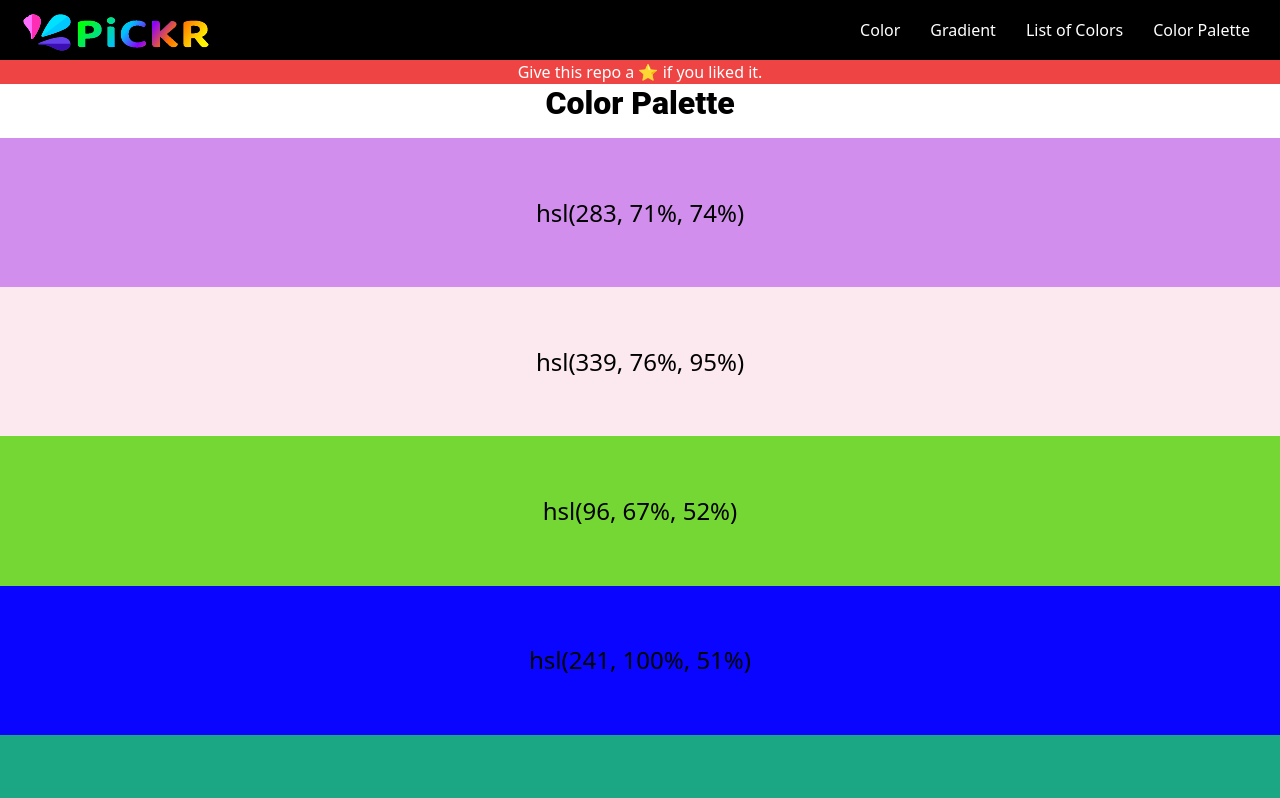
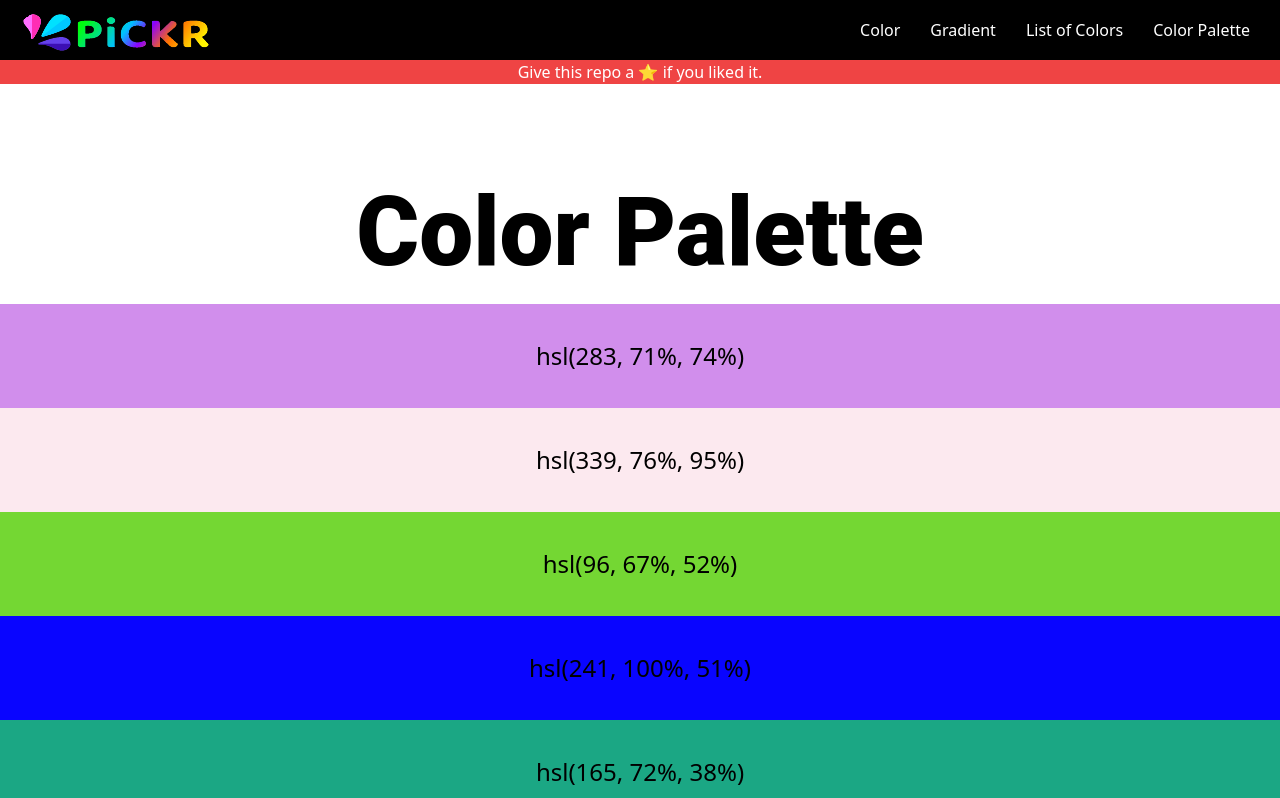
Before and after one commit to laxupaddhyay/pickr-app, a React (Create React App) app: page /color-palette in a window 1280 px wide. Shown: the top 798 px of the page. Built offline with nearby package versions, Linux system fonts and the light colour scheme.

Commit message:
Update ColorPalette.js

```diff
--- a/src/components/ColorPalette.js
+++ b/src/components/ColorPalette.js
@@ -36,14 +36,14 @@ const ColorPalette = () => {
 
   return (
     <div style={{ width: "100vw", height: "100vh", display: "flex", flexDirection: "column", alignItems: "center", justifyContent: "center" }}>
-      <h1 style={{ fontSize: "2rem", marginBottom: "1rem" }}>Color Palette</h1>
+      <h1 style={{ fontSize: "6rem", marginBottom: "1rem", marginTop: "2rem" }}>Color Palette</h1>
       {colors.map((color) => (
         <div
           key={color.color}
           style={{
             backgroundColor: color.color,
             width: "100%",
-            height: "20%",
+            height: "13%",
             display: "flex",
             alignItems: "center",
             justifyContent: "center",
```
